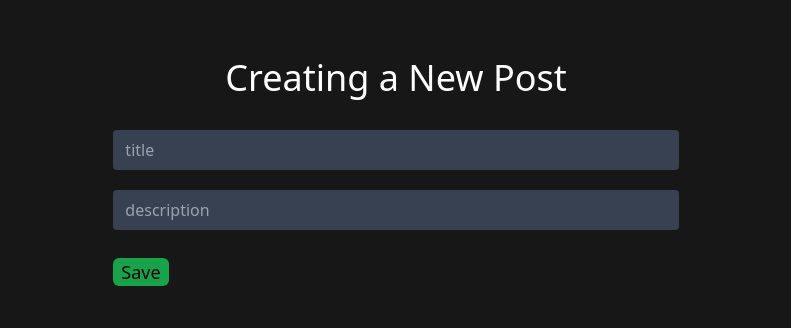
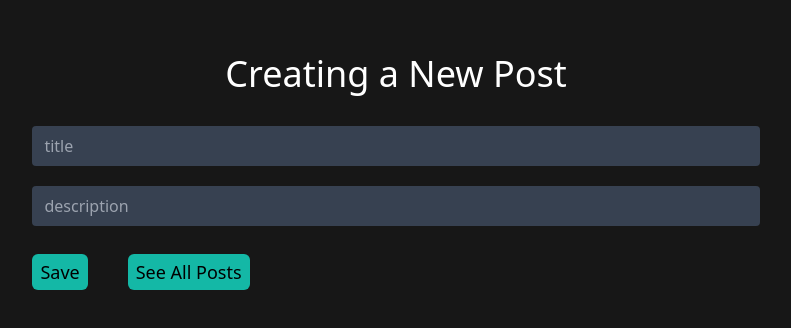
Before and after one commit to Ernestoc14/Mern-Crud, a React (Create React App) app in the folder client/: page /new in a window 1280 px wide. Shown: the part 228-556 px from the top of the page, without its empty margins (244-1035 px from the left). Built offline with nearby package versions, Linux system fonts and the light colour scheme; no server answers.

Commit message:
Adding See all Posts button to New Post Page

```diff
--- a/client/src/pages/PostForm.js
+++ b/client/src/pages/PostForm.js
@@ -1,7 +1,7 @@
 import {Formik, Form, Field, ErrorMessage} from 'formik';
 import * as Yup from 'yup';
 import { usePosts } from '../context/postContext';
-import { useNavigate } from 'react-router-dom';
+import { Link, useNavigate } from 'react-router-dom';
 
 export function PostForm() {
     const { createPost } = usePosts()
@@ -35,7 +35,8 @@ export function PostForm() {
                         />
                         <ErrorMessage component='p' className='text-red-100 text-sm' name='description'/>
 
-                        <button type='submit'className='bg-green-600 px-2 mt-7 rounded-md text-lg'>Save</button>
+                        <button type='submit'className='bg-teal-500 px-2 py-1 mt-7 rounded-md text-lg'>Save</button>
+                        <Link to="/" className='bg-teal-500 px-2 py-1.5 rounded-md text-lg ml-10'>See All Posts</Link>
                     </Form>
                 )}
             </Formik>
```
